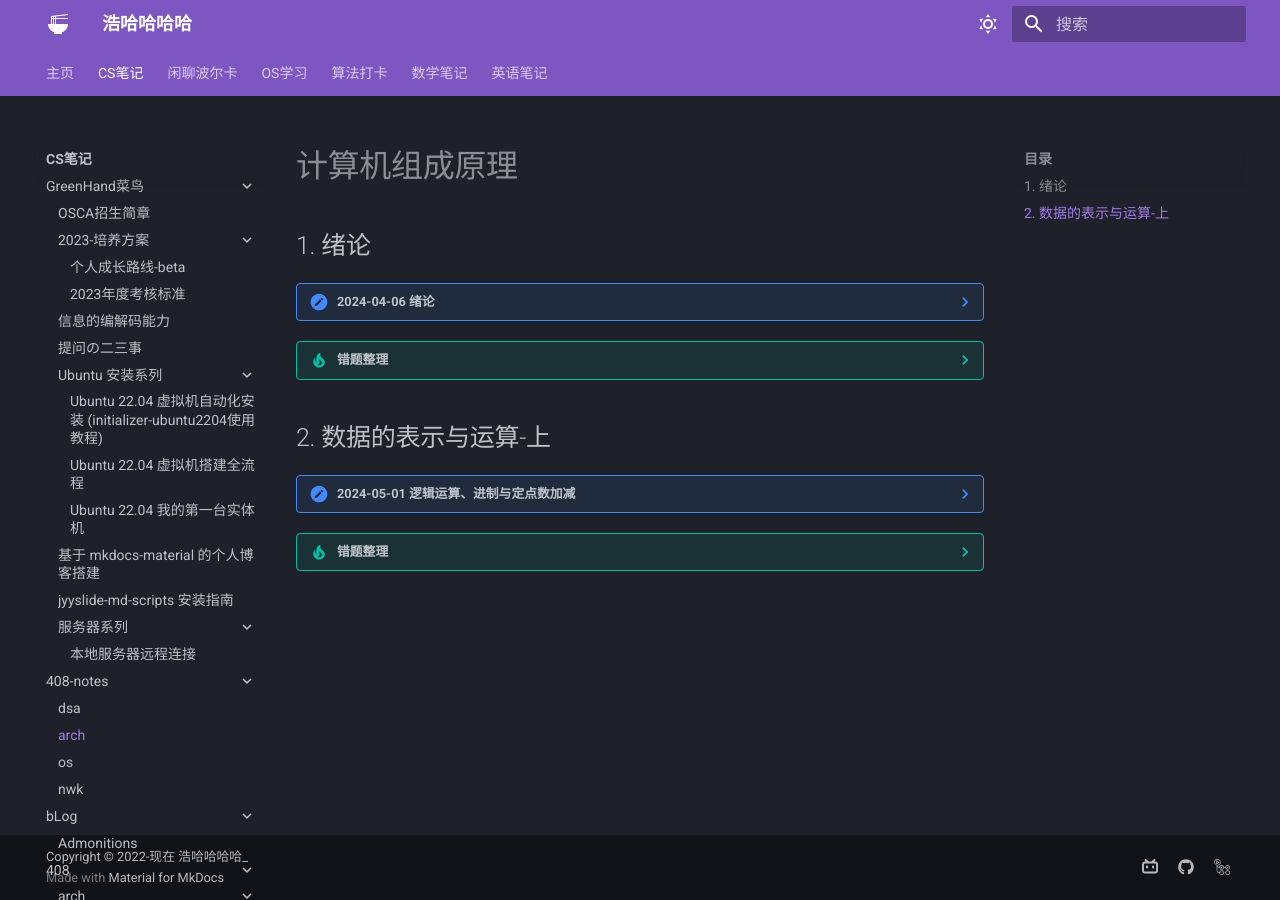
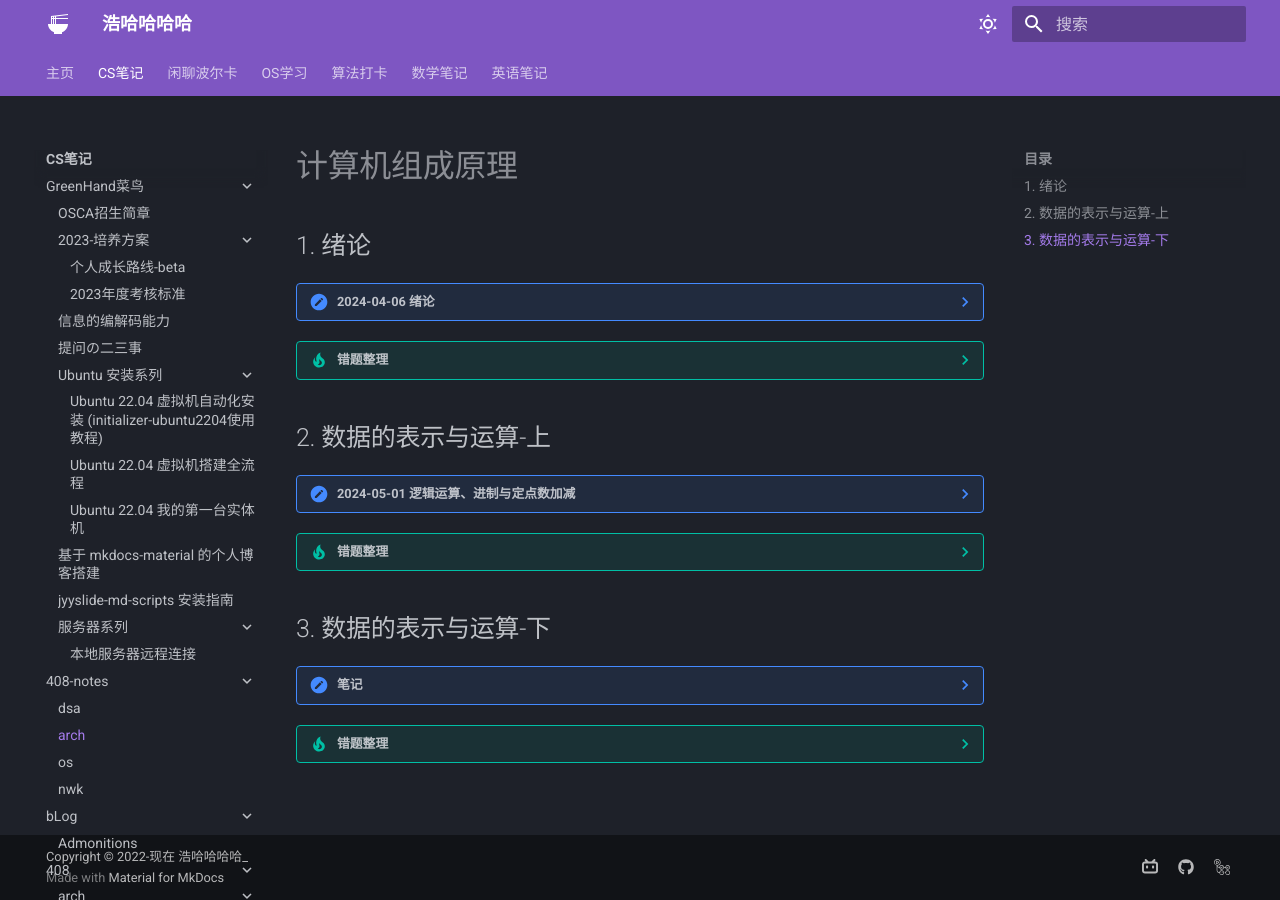
Before and after one commit to Haohahahaha/cs, an MkDocs documentation site: the page built from docs/408-notes/arch.md, in a window 1280 px wide. Built offline with MkDocs 1.6.1 and Material for MkDocs 9.7.7, drawn with Linux system fonts in a browser that asks for light colours.

Commit message:
2024-05-12_09:46:55 update

```diff
--- a/docs/408-notes/arch.md
+++ b/docs/408-notes/arch.md
@@ -20,13 +20,16 @@
 
 ??? tip "错题整理"
 
-<!---
-
 ## 3. 数据的表示与运算-下
 
 ??? note "笔记"
 
+    ![2-3](./pic/arch/notes/2-3.jpg)
+    ![2-4](./pic/arch/notes/2-4.jpg)
+
 ??? tip "错题整理"
+
+<!---
 
 ## 4. 储存器-上
 
```
Also changed, not shown: docs/408-notes/pic/arch/notes/2-3.jpg (added), docs/408-notes/pic/arch/notes/2-4.jpg (added).
